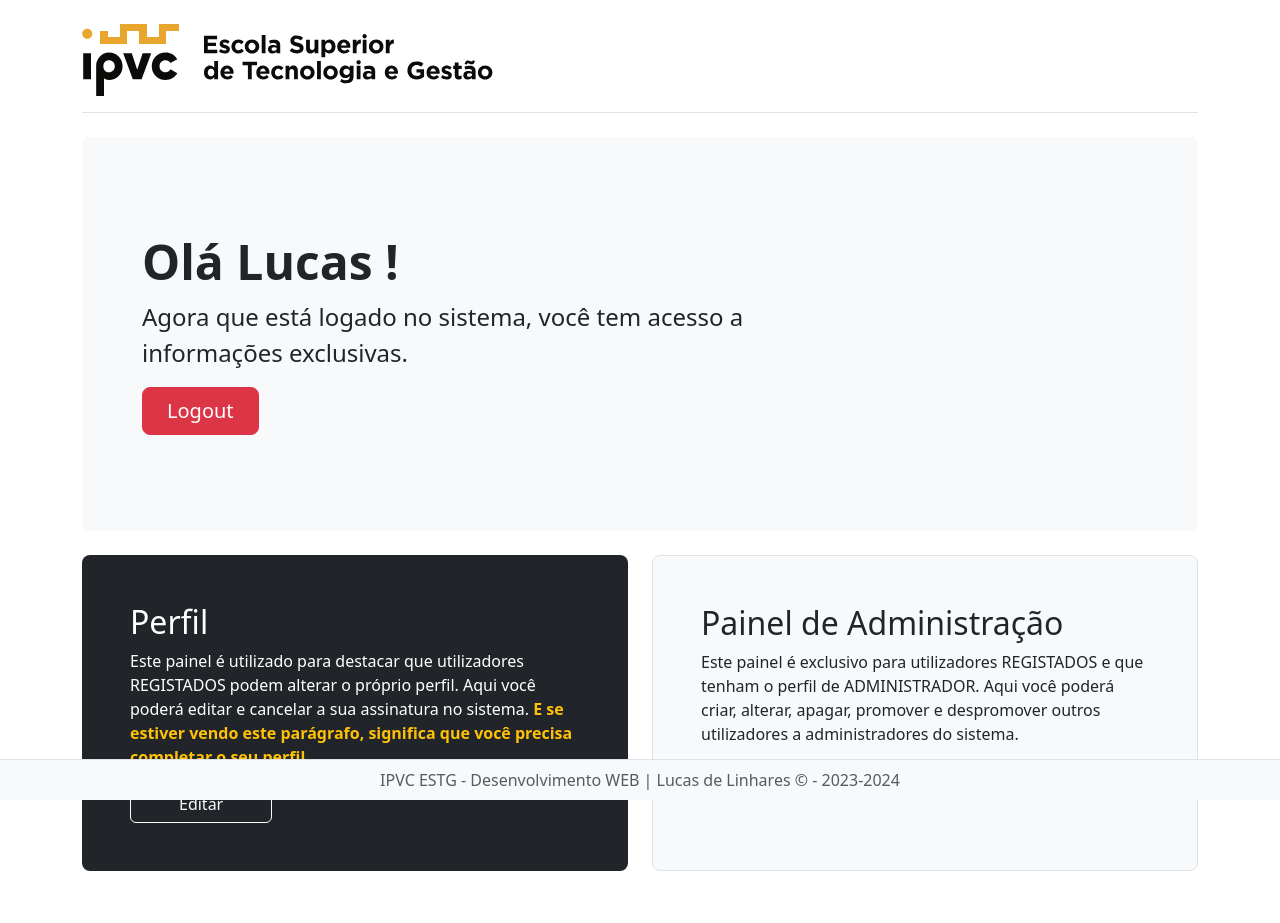
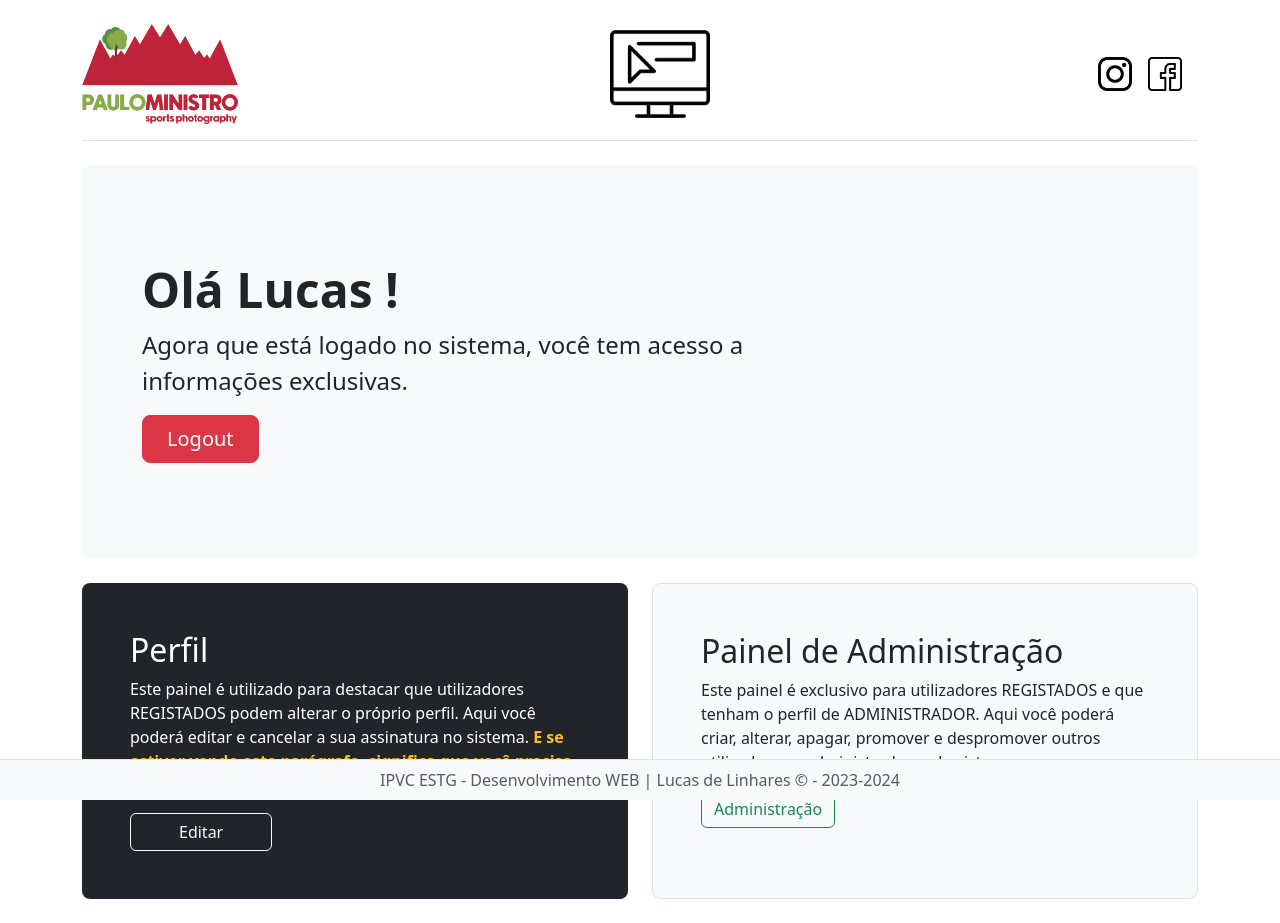
Before and after one commit to lucascompython/pw_tp, a PHP site: page /aplicacao/ in a window 1280 px wide. Before the commit the page ends 871 px from the top, so only its background shows below. Run offline with PHP 8.4, Linux system fonts and the light colour scheme; the visitor is signed in with stand-in values (Sample User, id 1); data comes from the database, SQL or seed files in the repository.

Commit message:
Change the header on the app page

```diff
--- a/aplicacao/index.php
+++ b/aplicacao/index.php
@@ -17,8 +17,23 @@ include_once __DIR__ . '/templates/cabecalho.php';
 <body>
     <main>
         <div class="container py-4">
-            <header class="pb-3 mb-4 border-bottom">
+            <!-- <header class="pb-3 mb-4 border-bottom">
                 <a href="/" class="d-flex align-items-center text-dark text-decoration-none"><img src="/recursos/imagens/logo-estg.svg" alt="ESTG" class="mw-100"></a>
+            </header> -->
+            <header class="pb-3 mb-4 border-bottom d-flex justify-content-between">
+                <a href="/" class="d-flex align-items-center text-dark text-decoration-none"><img src="/recursos/imagens/logo_paulo.png" alt="Logo Paulo Ministro" class="img-fluid mw-100" style="height: 100px;"></a>
+                <a href="https://pauloministro.com">
+                    <img src="/recursos/imagens/website.png" alt="Site Paulo Ministro" class="img-fluid mw-100" style="height: 100px;">
+                </a>
+
+                <div class="d-flex justify-content-between p-2 align-items-center">
+                    <a href="https://instagram.com" target="_blank">
+                        <img src="/recursos/imagens/instagram.png" alt="Instagram" class="img-fluid mw-100 p-2" style="height: 50px;">
+                    </a>
+                    <a href="https://facebook.com" target="_blank">
+                        <img src="/recursos/imagens/facebook.png" alt="Facebook" class="img-fluid mw-100 p-2" style="height: 50px;">
+                    </a>
+                </div>
             </header>
             <div class="p-5 mb-4 bg-body-tertiary rounded-3">
                 <div class="container-fluid py-5">
```
Also changed, not shown: recursos/imagens/website.png (added).
